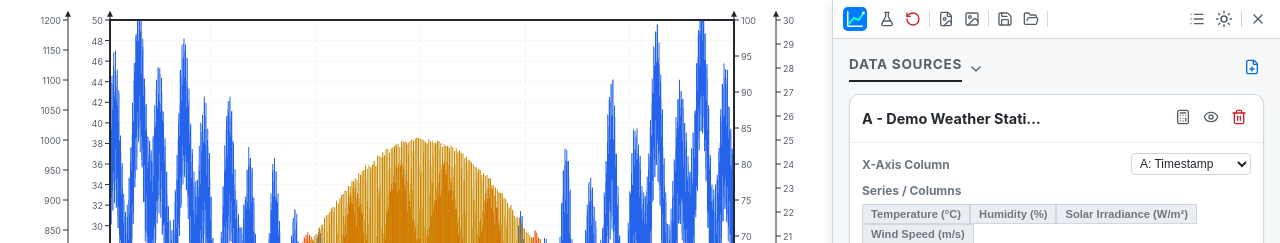
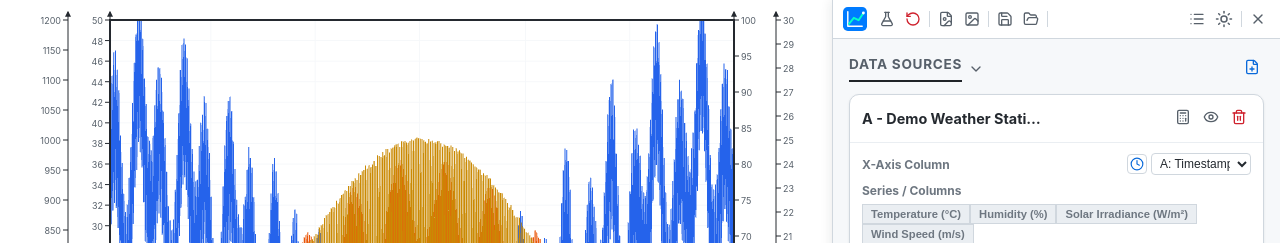
Before and after one commit to michaelkrisper/webgraphy, a React (Vite) app: page / in a window 1280 px wide. Shown: the top 243 px of the page. Built offline with nearby package versions, Linux system fonts and the light colour scheme.

Commit message:
feat: add X-axis mode toggle to sidebar
- Add Clock icon from lucide-react to Sidebar
- Implement a toggle button beside the X-axis column selection
- Support switching between 'date' and 'numeric' modes for X-axes
- Visual feedback using Clock and Hash icons based on current mode

```diff
--- a/src/components/Layout/Sidebar.tsx
+++ b/src/components/Layout/Sidebar.tsx
@@ -5,7 +5,7 @@ import { useTheme } from '../../hooks/useTheme';
 import { THEMES, type ThemeName } from '../../themes';
 import { SeriesConfigUI } from '../Sidebar/SeriesConfig';
 import ErrorBoundary from '../ErrorBoundary';
-import { FilePlus, Trash2, ChevronRight, ChevronDown, HelpCircle, X, Eye, FileImage, Image, Bookmark, Calculator, ArrowUpDown, Hash, MoveHorizontal, Rows, Minus, Circle, Palette, Sun, Moon, Terminal, Sparkles, Wand2, List, FlaskConical, RotateCcw, Save, FolderOpen } from 'lucide-react';
+import { FilePlus, Trash2, ChevronRight, ChevronDown, HelpCircle, X, Eye, FileImage, Image, Bookmark, Calculator, ArrowUpDown, Hash, MoveHorizontal, Rows, Minus, Circle, Palette, Sun, Moon, Terminal, Sparkles, Wand2, List, FlaskConical, RotateCcw, Save, FolderOpen, Clock } from 'lucide-react';
 import { ImportSettingsDialog } from './ImportSettingsDialog';
 import { DataViewModal } from './DataViewModal';
 import { CalculatedColumnModal } from './CalculatedColumnModal';
@@ -42,7 +42,7 @@ const THEME_LABELS: Record<ThemeName, string> = {
 export const Sidebar: React.FC = () => {
   const {
     datasets, series, xAxes, yAxes, axisTitles,
-    removeDataset, updateDataset,
+    removeDataset, updateDataset, updateXAxis,
     views, saveView, applyView, deleteView,
     moveSeries, updateViewName, loadDemoData,
     setHighlightedSeries, autoDetectViews,
@@ -298,13 +298,27 @@ export const Sidebar: React.FC = () => {
                       <div style={{ padding: '10px 12px' }}>
                         <div style={{ display: 'flex', alignItems: 'center', justifyContent: 'space-between', marginBottom: '8px' }}>
                           <label style={{ fontSize: '0.75rem', fontWeight: 'bold', color: t.textLight }}>X-Axis Column</label>
+                          <div style={{ display: 'flex', gap: '4px', alignItems: 'center' }}>
+                            <button
+                              onClick={() => {
+                                const axis = xAxes.find(a => a.id === (ds.xAxisId || 'axis-1'));
+                                if (axis) {
+                                  updateXAxis(axis.id, { xMode: axis.xMode === 'date' ? 'numeric' : 'date' });
+                                }
+                              }}
+                              title={xAxes.find(a => a.id === (ds.xAxisId || 'axis-1'))?.xMode === 'date' ? 'Switch to Numeric Axis' : 'Switch to Time Axis'}
+                              style={{ padding: '2px', background: 'none', border: `1px solid ${t.border}`, borderRadius: '4px', cursor: 'pointer', color: t.accent, display: 'flex', alignItems: 'center', justifyContent: 'center' }}
+                            >
+                              {xAxes.find(a => a.id === (ds.xAxisId || 'axis-1'))?.xMode === 'date' ? <Clock size={14} /> : <Hash size={14} />}
+                            </button>
                             <select
                               value={ds.xAxisColumn}
                               onChange={(e) => updateDataset(ds.id, { xAxisColumn: e.target.value })}
-                            style={{ fontSize: '0.75rem', padding: '2px 4px', borderRadius: '4px', border: `1px solid ${t.border}`, background: t.selectBg, color: t.selectColor, maxWidth: '120px' }}
+                              style={{ fontSize: '0.75rem', padding: '2px 4px', borderRadius: '4px', border: `1px solid ${t.border}`, background: t.selectBg, color: t.selectColor, maxWidth: '100px' }}
                             >
                               {ds.columns.map(c => <option key={c} value={c}>{c}</option>)}
                             </select>
+                          </div>
                         </div>
 
                         <div style={{ fontSize: '0.75rem', fontWeight: 'bold', color: t.textLight, marginBottom: '6px' }}>Series / Columns</div>
```
Lines whose indentation alone changed are shown as unchanged.
